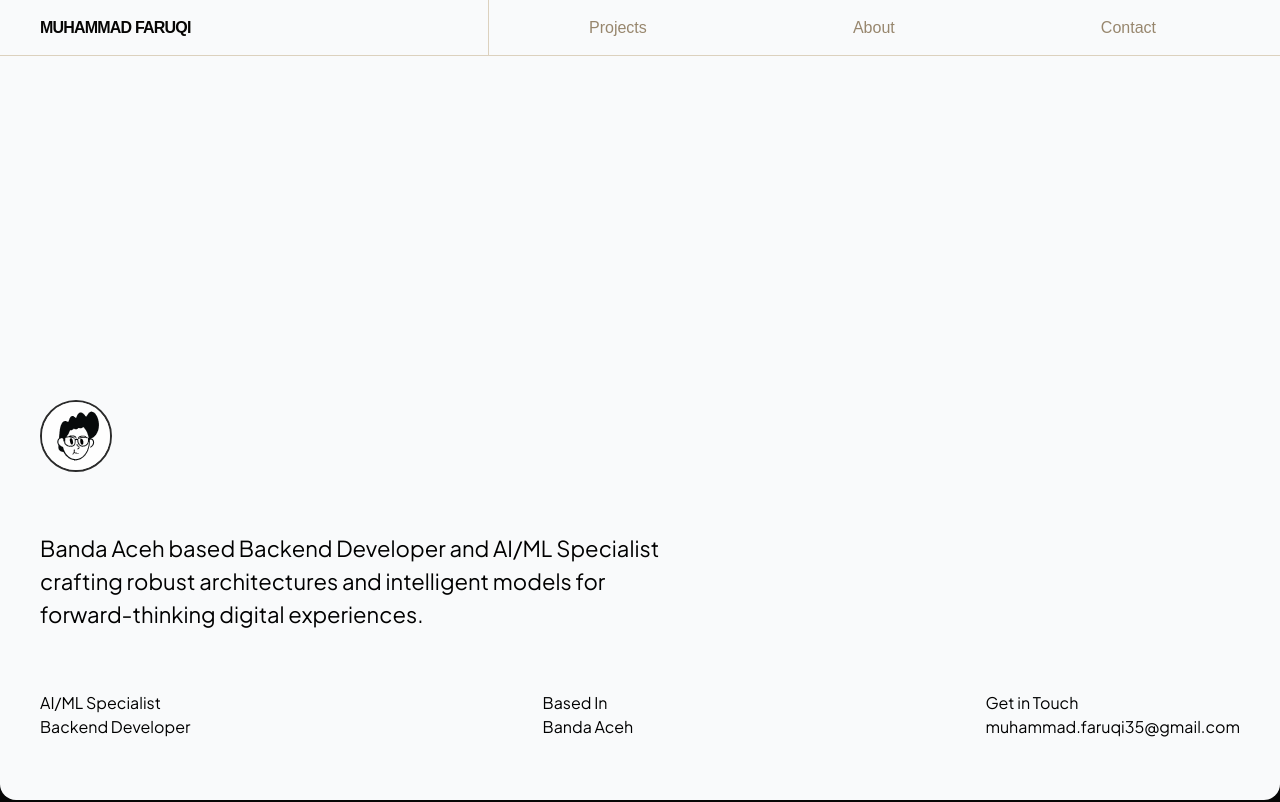
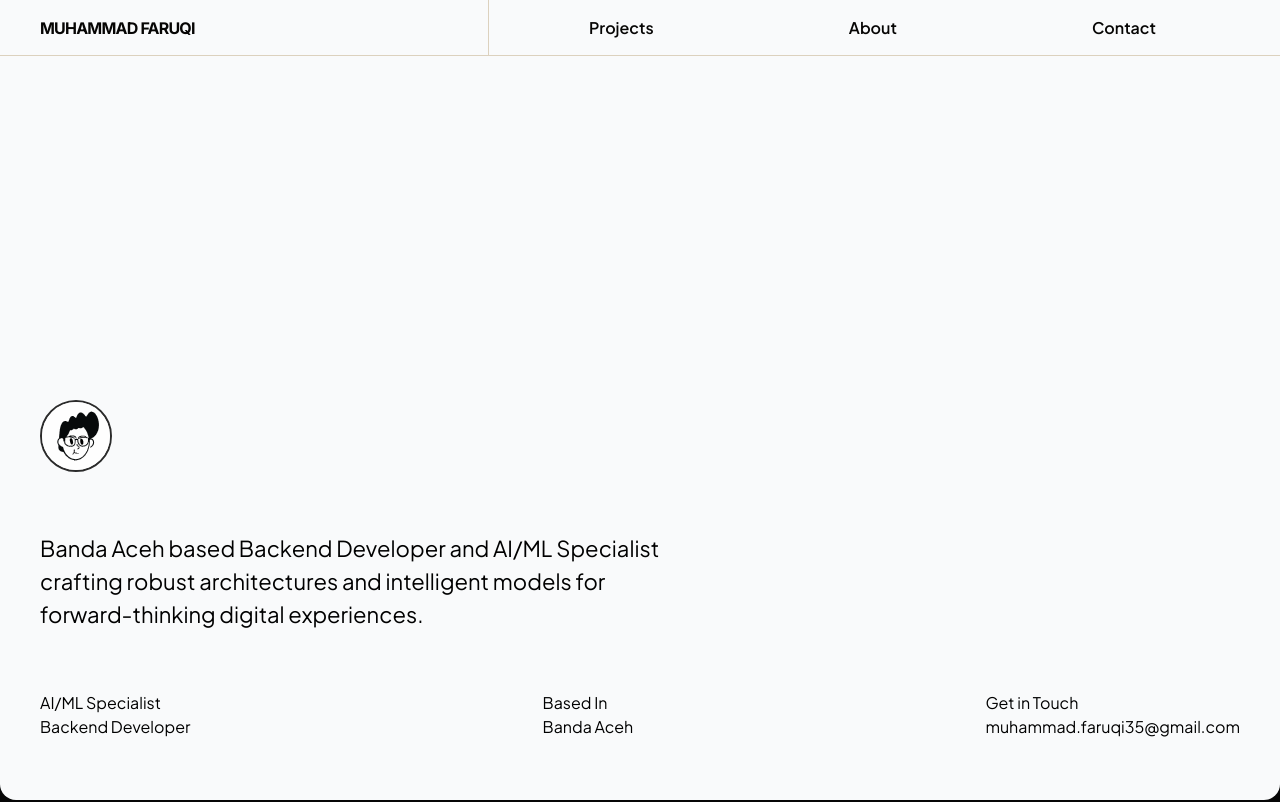
Before and after one commit to mfaruqi35/portofolio, a Next.js app: page / in a window 1280 px wide. Shown: the top 802 px of the page. Built offline with nearby package versions, Linux system fonts and the light colour scheme.

Commit message:
fix nav color and add rotating text

```diff
--- a/components/Navbar.tsx
+++ b/components/Navbar.tsx
@@ -3,6 +3,17 @@
 import { useState, useEffect } from "react";
 import Link from "next/link";
 import { X, ArrowUpRight } from "lucide-react";
+import { Plus_Jakarta_Sans, Inter } from "next/font/google";
+
+const logoFont = Inter({
+  subsets: ["latin"],
+  weight: "700",
+});
+
+const navFont = Plus_Jakarta_Sans({
+  subsets: ["latin"],
+  weight: "600",
+});
 
 export default function Navbar() {
   const [activeSection, setActiveSection] = useState("hero");
@@ -39,25 +50,44 @@ export default function Navbar() {
     <nav className="fixed top-0 w-full z-50 bg-black md:bg-transparent h-14 flex items-center justify-between px-6 md:pl-10 text-white border-b border-slate-800 md:mix-blend-difference">
       <div>
         <Link href="/">
-          <div className="font-bold tracking-tighter">MUHAMMAD FARUQI</div>
+          <div className={`font-bold tracking-tighter ${logoFont.className}`}>
+            MUHAMMAD FARUQI
+          </div>
         </Link>
       </div>
 
       <div className="hidden md:flex flex-row h-full justify-between items-center w-3xl border-l border-slate-800 px-25 font-medium">
-        {navLinks.map((link) => (
-          <div key={link.id}>
+        {navLinks.map((link) => {
+          const isActive = activeSection === link.id;
+
+          return (
             <Link
+              key={link.id}
               href={link.href}
-              className={`transition-colors duration-300 ${
-                activeSection === link.id
-                  ? `text-white md:text-[#2b2b2b]`
-                  : `text-slate-500 hover:text-blue-600`
-              }`}
+              className={`group relative inline-block h-6 pb-1 text-white overflow-hidden ${navFont.className}`}
             >
-              {link.name}
+              <span
+                className={`block transition-all duration-300 ease-out
+        group-hover:-translate-y-full group-hover:-rotate-2
+        `}
+              >
+                {link.name}
+              </span>
+
+              <span
+                className="absolute inset-0 block translate-y-full rotate-3
+        transition-all duration-300 ease-out
+        group-hover:translate-y-0 group-hover:rotate-0 text-white"
+              >
+                {link.name}
+              </span>
+
+              {isActive && (
+                <span className="absolute left-1/2 -bottom-2 w-2 h-2 bg-black rounded-sm -translate-x-1/2" />
+              )}
             </Link>
-          </div>
-        ))}
+          );
+        })}
       </div>
 
       <button
```
